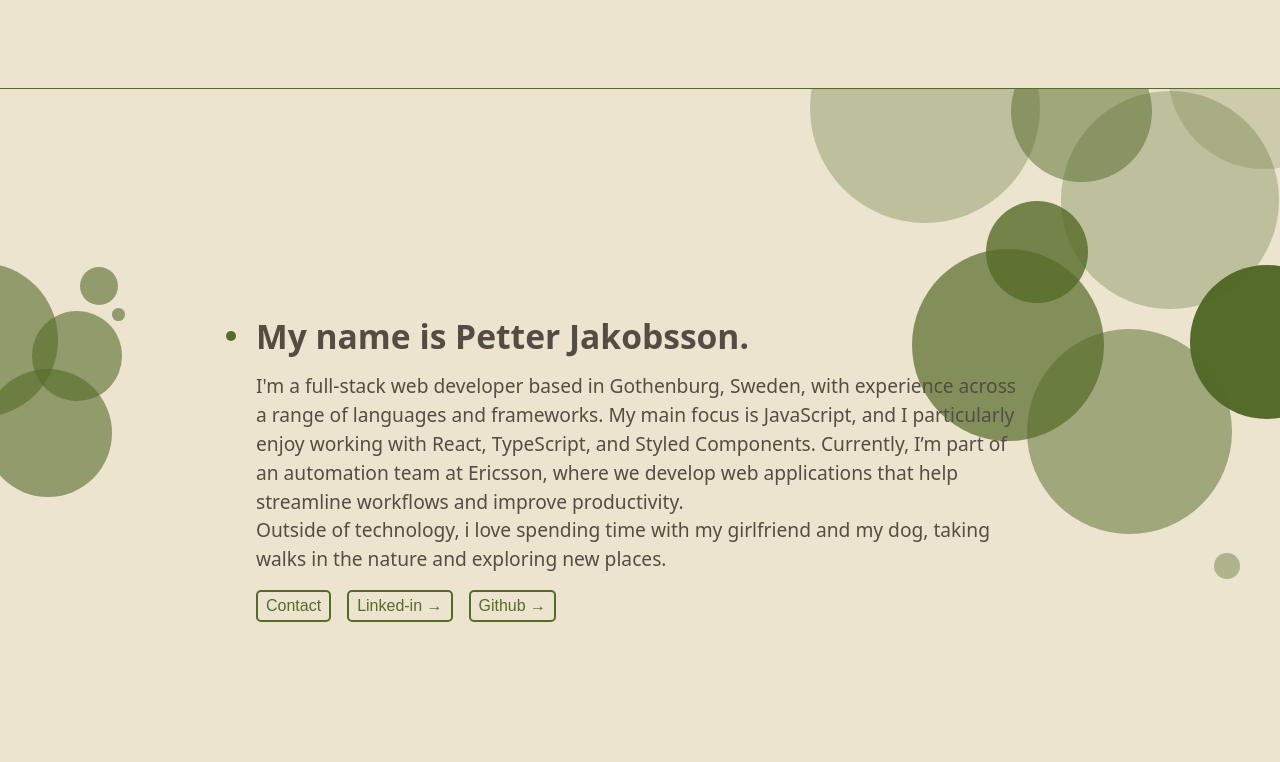
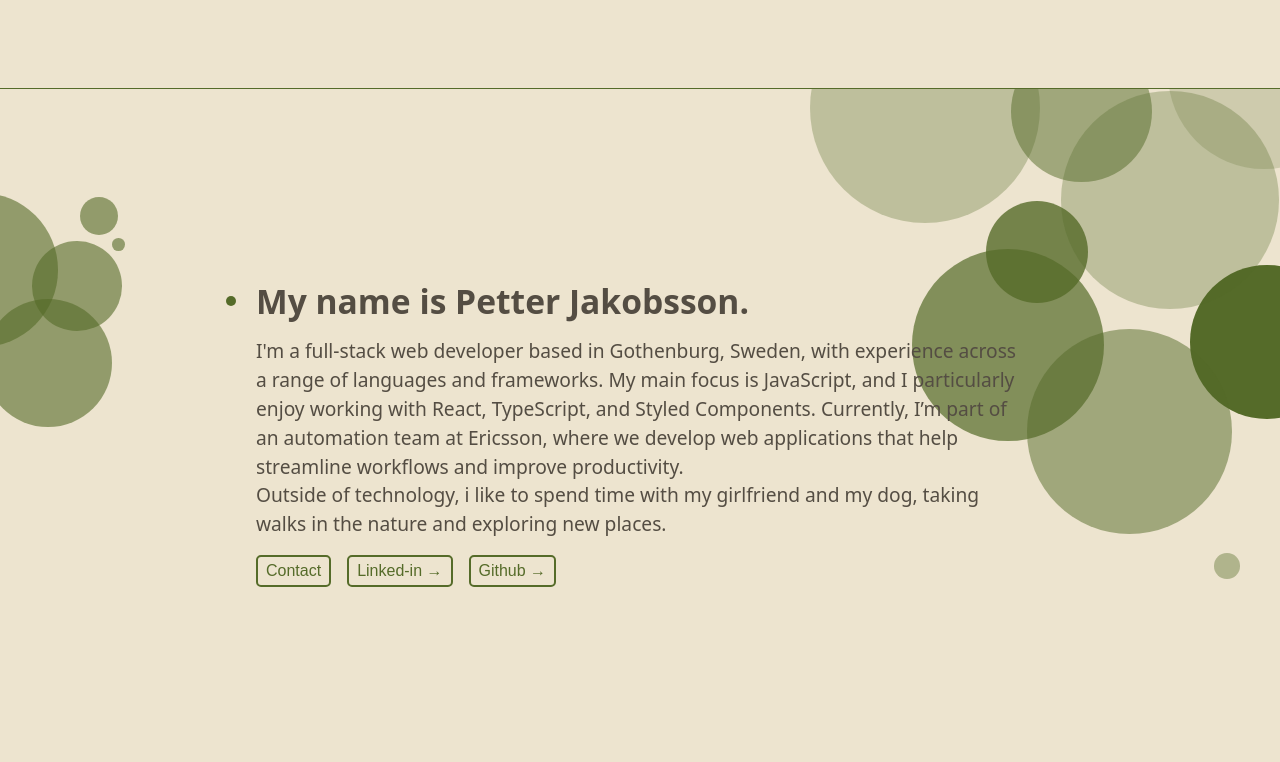
Before and after one commit to jaken92/reactprofile, a React (Vite) app: page / in a window 1280 px wide. Shown: the part 978-1740 px from the top of the page. Built offline with nearby package versions, Linux system fonts and the light colour scheme.

Commit message:
adjust text

```diff
--- a/package.json
+++ b/package.json
@@ -1,5 +1,6 @@
 {
   "name": "reactprofile",
+  "homepage": ".",
   "private": true,
   "version": "0.0.0",
   "type": "module",
--- a/src/components/FancyButton/FancyButton.tsx
+++ b/src/components/FancyButton/FancyButton.tsx
@@ -20,6 +20,10 @@ const StyledFancyButton = styled.button<FancyButtonProps>(
 
     &:active {
       scale: 0.9;
+    }
+
+    @media only screen and (min-width: 1750px) {
+      font-size: 24px;
     }
   `
 );
--- a/src/pages/Home/Home.tsx
+++ b/src/pages/Home/Home.tsx
@@ -164,7 +164,7 @@ const StyledSectionThree = styled.section(
     flex-direction: column;
     justify-content: center;
     align-items: center;
-    min-height: 95vh;
+    padding: 12rem 0rem;
 
     & > div {
       display: flex;
@@ -202,7 +202,12 @@ const StyledSectionThree = styled.section(
     }
 
     @media only screen and (max-width: 750px) {
-      min-height: 80vh;
+      /* min-height: 80vh; */
+      padding: 8rem 0rem;
+    }
+
+    @media only screen and (min-width: 1750px) {
+      padding: 15rem 0rem;
     }
   `
 );
@@ -378,7 +383,7 @@ export const Home = () => {
               automation team at Ericsson, where we develop web applications
               that help streamline workflows and improve productivity.
               <br />
-              Outside of technology, i love spending time with my girlfriend and
+              Outside of technology, i like to spend time with my girlfriend and
               my dog, taking walks in the nature and exploring new places.
             </p>
             <div>
```
